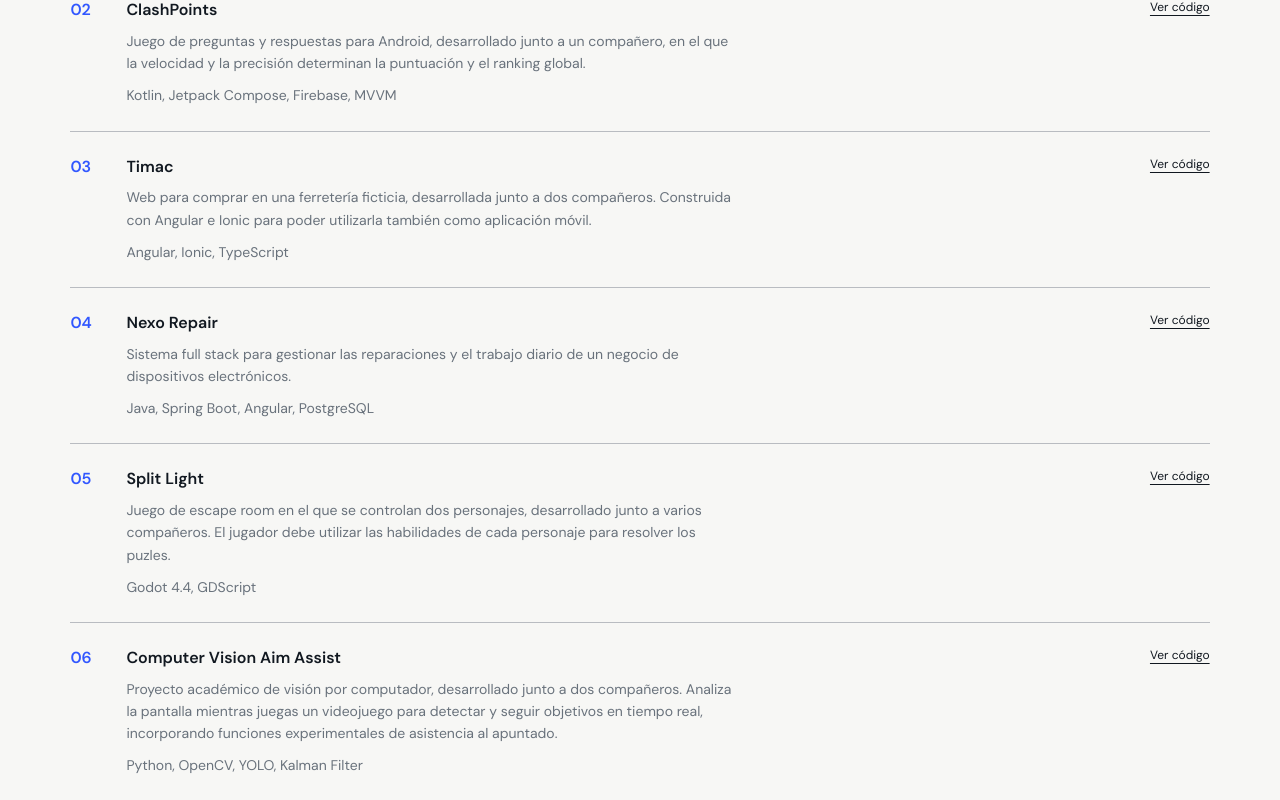
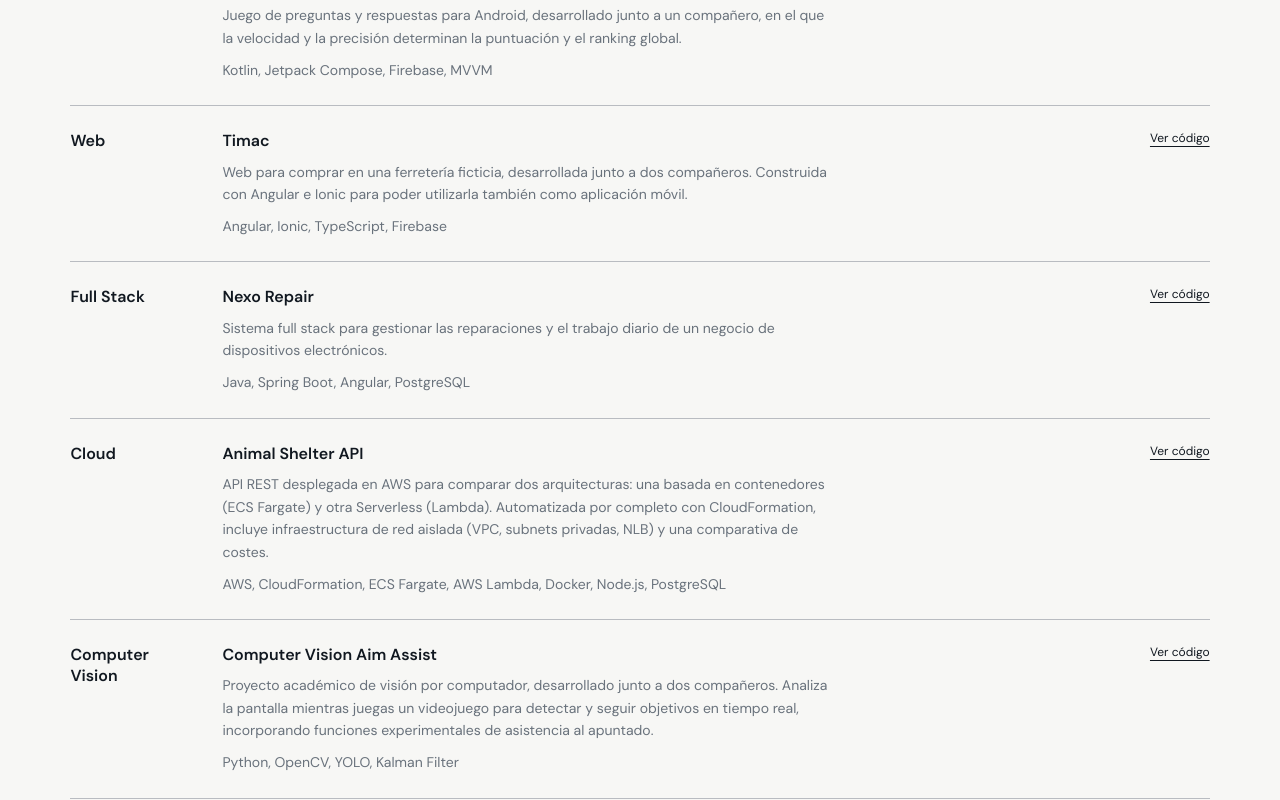
Before and after one commit to Mario-Grc/portfolio, an Angular app: page / in a window 1280 px wide. Shown: the part 1020-1820 px from the top of the page. Built offline with nearby package versions, Linux system fonts and the light colour scheme.

Commit message:
feat: add tags to projects, change hero paragraph and fix navbar

```diff
--- a/src/app/components/education/education.scss
+++ b/src/app/components/education/education.scss
@@ -60,7 +60,7 @@
 
 .certifications {
 	border-top: 1px solid var(--color-border);
-	margin-top: clamp(2.5rem, 7vw, 5rem);
+    margin-top: clamp(1.5rem, 4vw, 3rem);
 	padding-top: 1rem;
 }
 
--- a/src/app/components/hero/hero.html
+++ b/src/app/components/hero/hero.html
@@ -3,7 +3,6 @@
         <p class="hero-eyebrow">Mario García Abellán. Ingeniero de Software</p>
         <h1 id="hero-title">Construyo software<br />de principio a fin.</h1>
         <p class="hero-description">
-            Desarrollo proyectos de software, desde el backend y la lógica de negocio hasta la interfaz.
             Graduado en Ingeniería Informática por la ULPGC, con formación en
             administración de sistemas Linux y seguridad.
         </p>
--- a/src/app/components/navbar/navbar.scss
+++ b/src/app/components/navbar/navbar.scss
@@ -22,7 +22,6 @@
 	font-weight: 600;
 	justify-self: start;
 	text-decoration: none;
-	white-space: nowrap;
 }
 
 .main-navigation {
--- a/src/app/components/projects/projects.html
+++ b/src/app/components/projects/projects.html
@@ -9,9 +9,9 @@
         </header>
 
         <div class="project-list">
-            @for (project of projects; track project.number) {
+            @for (project of projects; track project.tag) {
             <article class="project-item">
-                <span class="project-number" aria-hidden="true">{{ project.number }}</span>
+                <span class="project-tag" aria-hidden="true">{{ project.tag }}</span>
                 <div class="project-information">
                     <h3>{{ project.title }}</h3>
                     <p>{{ project.description }}</p>
--- a/src/app/components/projects/projects.scss
+++ b/src/app/components/projects/projects.scss
@@ -31,7 +31,7 @@
     border-bottom: 1px solid var(--color-border);
     display: grid;
     gap: 1.5rem;
-    grid-template-columns: 2rem minmax(0, 1fr) auto;
+    grid-template-columns: 8rem minmax(0, 1fr) auto;
     padding: 0 0 1.5rem;
 }
 
@@ -39,8 +39,7 @@
     padding-top: 1.5rem;
 }
 
-.project-number {
-    color: var(--color-accent);
+.project-tag {
     font-weight: 600;
 }
 
@@ -78,7 +77,7 @@
 @media (max-width: 600px) {
     .project-item {
         gap: 0.75rem 1rem;
-        grid-template-columns: 2rem minmax(0, 1fr);
+        grid-template-columns: 8rem minmax(0, 1fr);
     }
 
     .project-link {
--- a/src/app/components/projects/projects.ts
+++ b/src/app/components/projects/projects.ts
@@ -1,7 +1,7 @@
 import { Component } from '@angular/core';
 
 interface Project {
-	number: string;
+	tag: string;
 	title: string;
 	description: string;
 	technologies: string[];
@@ -17,42 +17,42 @@ interface Project {
 export class Projects {
 	protected readonly projects: Project[] = [
 		{
-			number: '01',
+			tag: 'Full Stack',
 			title: 'QuackCode',
 			description: 'Entorno para practicar programación con un editor de código, un asistente inspirado en la técnica Rubber Duck Debugging y ejecución de pruebas. El asistente utiliza modelos de IA locales.',
 			technologies: ['React', 'TypeScript', 'Express', 'SQLite', 'LM Studio'],
 			codeUrl: 'https://github.com/Mario-Grc/proyecto-tfg',
 		},
 		{
-			number: '02',
+			tag: 'Android',
 			title: 'ClashPoints',
 			description: 'Juego de preguntas y respuestas para Android, desarrollado junto a un compañero, en el que la velocidad y la precisión determinan la puntuación y el ranking global.',
 			technologies: ['Kotlin', 'Jetpack Compose', 'Firebase', 'MVVM'],
 			codeUrl: 'https://github.com/Mario-Grc/ClashPoints',
 		},
 		{
-			number: '03',
+			tag: 'Web',
 			title: 'Timac',
 			description: 'Web para comprar en una ferretería ficticia, desarrollada junto a dos compañeros. Construida con Angular e Ionic para poder utilizarla también como aplicación móvil.',
-			technologies: ['Angular', 'Ionic', 'TypeScript'],
+			technologies: ['Angular', 'Ionic', 'TypeScript', 'Firebase'],
 			codeUrl: 'https://github.com/IanSamuelTrujilloGil/Timac',
 		},
 		{
-			number: '04',
+			tag: 'Full Stack',
 			title: 'Nexo Repair',
 			description: 'Sistema full stack para gestionar las reparaciones y el trabajo diario de un negocio de dispositivos electrónicos.',
 			technologies: ['Java', 'Spring Boot', 'Angular', 'PostgreSQL'],
 			codeUrl: 'https://github.com/Mario-Grc/nexo-repair',
 		},
 		{
-			number: '05',
-			title: 'Split Light',
-			description: 'Juego de escape room en el que se controlan dos personajes, desarrollado junto a varios compañeros. El jugador debe utilizar las habilidades de cada personaje para resolver los puzles.',
-			technologies: ['Godot 4.4', 'GDScript'],
-			codeUrl: 'https://github.com/Juanquirr/Split-Light',
+			tag: 'Cloud',
+			title: 'Animal Shelter API',
+			description: 'API REST desplegada en AWS para comparar dos arquitecturas: una basada en contenedores (ECS Fargate) y otra Serverless (Lambda). Automatizada por completo con CloudFormation, incluye infraestructura de red aislada (VPC, subnets privadas, NLB) y una comparativa de costes.',
+			technologies: ['AWS', 'CloudFormation', 'ECS Fargate', 'AWS Lambda', 'Docker', 'Node.js', 'PostgreSQL'],
+			codeUrl: 'https://github.com/Mario-Grc/CN-P1',
 		},
 		{
-			number: '06',
+			tag: 'Computer Vision',
 			title: 'Computer Vision Aim Assist',
 			description: 'Proyecto académico de visión por computador, desarrollado junto a dos compañeros. Analiza la pantalla mientras juegas un videojuego para detectar y seguir objetivos en tiempo real, incorporando funciones experimentales de asistencia al apuntado.',
 			technologies: ['Python', 'OpenCV', 'YOLO', 'Kalman Filter'],
```
